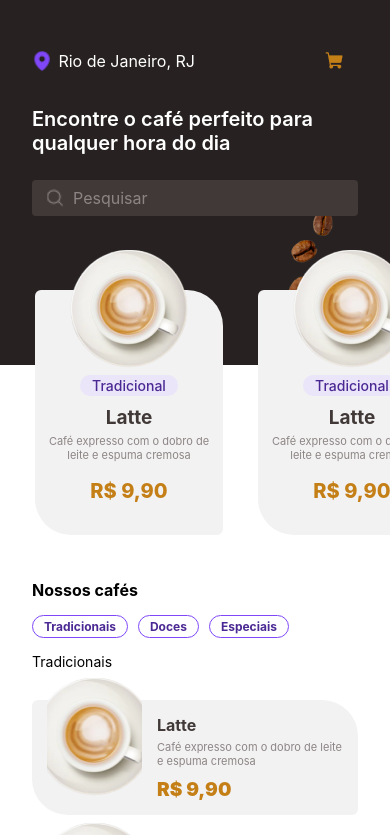
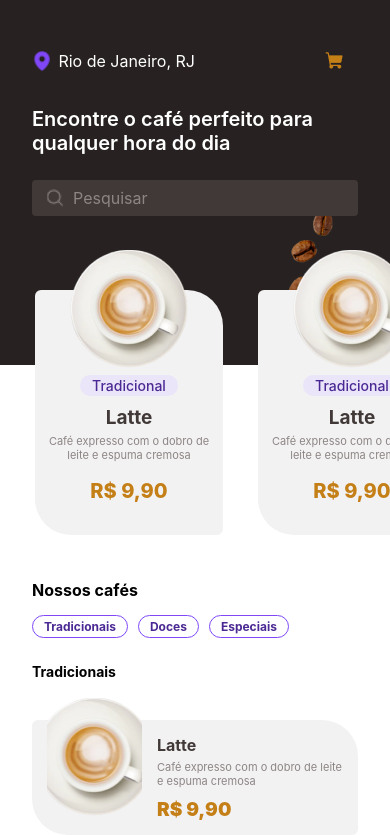
Before and after one commit to thulerjoao/CoffeeProject-Native, a React Native app: screen / in a window 390 px wide. Shown: the top 835 px of the page. Built offline with nearby package versions, Linux system fonts and the light colour scheme.

Commit message:
feat: created all the bottom sections in home screen

```diff
--- a/src/Pages/Home/components/Home.tsx
+++ b/src/Pages/Home/components/Home.tsx
@@ -1,8 +1,10 @@
 /* eslint-disable react/react-in-jsx-scope */
-import {StatusBar, Text} from 'react-native';
+import {StatusBar} from 'react-native';
 import {
   BottomComponent,
   BottomSection,
+  BottomSpace,
+  BottomTitle,
   CoffeeImage,
   HomeContainer,
   HorizontalList,
@@ -50,6 +52,31 @@ const Home = () => {
     },
     {
       id: '3',
+      imageSource: Coffee01,
+      type: 'Tradicional',
+      title: 'Latte',
+      description: 'Café expresso com o dobro de leite e espuma cremosa',
+      price: 'R$ 9,90',
+    },
+    {
+      id: '4',
+      isFirst: true as true,
+      imageSource: Coffee01,
+      type: 'Tradicional',
+      title: 'Latte',
+      description: 'Café expresso com o dobro de leite e espuma cremosa',
+      price: 'R$ 9,90',
+    },
+    {
+      id: '5',
+      imageSource: Coffee01,
+      type: 'Tradicional',
+      title: 'Latte',
+      description: 'Café expresso com o dobro de leite e espuma cremosa',
+      price: 'R$ 9,90',
+    },
+    {
+      id: '6',
       imageSource: Coffee01,
       type: 'Tradicional',
       title: 'Latte',
@@ -108,7 +135,15 @@ const Home = () => {
           </TopTitleFirstSection>
         </TopSection>
         <BottomSection>
-          <Text>Tradicionais</Text>
+          <BottomTitle>Tradicionais</BottomTitle>
+          {data.map(item => {
+            return <HorizontalCard key={item.id} data={item} />;
+          })}<BottomSpace></BottomSpace>
+          <BottomTitle>Doces</BottomTitle>
+          {data.map(item => {
+            return <HorizontalCard key={item.id} data={item} />;
+          })}<BottomSpace></BottomSpace>
+          <BottomTitle>Especiais</BottomTitle>
           {data.map(item => {
             return <HorizontalCard key={item.id} data={item} />;
           })}
--- a/src/Pages/Home/components/HorizontalCard.tsx
+++ b/src/Pages/Home/components/HorizontalCard.tsx
@@ -6,7 +6,6 @@ import {
   CardBottomText,
   CardBottomTexts,
   CardBottomTitle,
-  CardBottomType,
 } from '../styles/horizontalCards.styles';
 
 const HorizontalCard = ({data}: any) => {
--- a/src/Pages/Home/styles/home.styles.ts
+++ b/src/Pages/Home/styles/home.styles.ts
@@ -135,3 +135,15 @@ export const TypeButtonsText = styled.Text`
 export const BottomSection = styled.View`
   width: 100%;
 `;
+
+export const BottomTitle = styled.Text`
+  width: 100%;
+  font-size: 14px;
+  font-weight: 700;
+  margin: 10px 0;
+`;
+
+export const BottomSpace = styled.View`
+  width: 100%;
+  margin-bottom: 30px;
+`;
```
